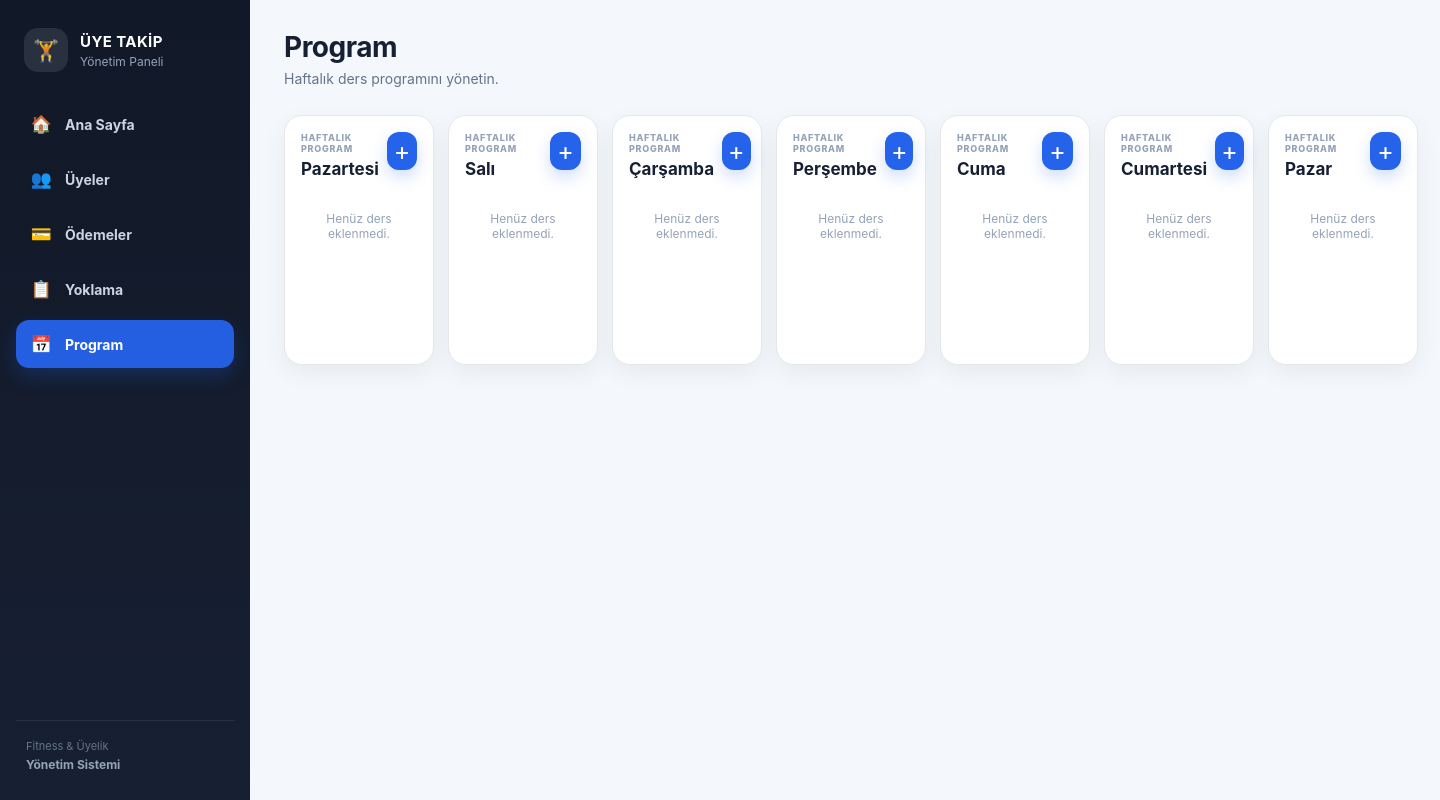
After one commit to ozhansurgec01-stack/EagleAI-Uyelik-Web, a Flask app: page /program in a window 1440 px wide. The commit adds this page. Run offline with Flask 3, Linux system fonts and the light colour scheme; data that the repository does not hold is empty.

Commit message:
feat: add weekly class program and expiry details

```diff
--- a/app.py
+++ b/app.py
@@ -7,16 +7,23 @@ app = Flask(__name__)
 init_db()
 
 
-def durum_hesapla(bitis):
+def kalan_gun_hesapla(bitis):
     if not bitis:
-        return "Aktif"
+        return None
 
     try:
         bitis_tarihi = datetime.strptime(bitis, "%Y-%m-%d").date()
     except ValueError:
+        return None
+
+    return (bitis_tarihi - date.today()).days
+
+
+def durum_hesapla(bitis):
+    kalan = kalan_gun_hesapla(bitis)
+
+    if kalan is None:
         return "Aktif"
-
-    kalan = (bitis_tarihi - date.today()).days
 
     if kalan < 0:
         return "Süresi Doldu"
@@ -62,7 +69,11 @@ def dashboard():
         """).fetchall()
 
     uyeler = [
-        dict(uye, durum=durum_hesapla(uye["bitis"]))
+        dict(
+            uye,
+            durum=durum_hesapla(uye["bitis"]),
+            kalan_gun=kalan_gun_hesapla(uye["bitis"])
+        )
         for uye in uyeler
     ]
 
@@ -252,6 +263,101 @@ def odeme_duzenle(odeme_id):
     return redirect(url_for("odemeler_sayfasi"))
 
 
+@app.route("/program")
+def program_sayfasi():
+    db = get_db()
+    gunler = [
+        "Pazartesi",
+        "Salı",
+        "Çarşamba",
+        "Perşembe",
+        "Cuma",
+        "Cumartesi",
+        "Pazar"
+    ]
+
+    programlar = db.execute("""
+        SELECT *
+        FROM programlar
+        ORDER BY
+            CASE gun
+                WHEN 'Pazartesi' THEN 1
+                WHEN 'Salı' THEN 2
+                WHEN 'Çarşamba' THEN 3
+                WHEN 'Perşembe' THEN 4
+                WHEN 'Cuma' THEN 5
+                WHEN 'Cumartesi' THEN 6
+                WHEN 'Pazar' THEN 7
+                ELSE 8
+            END,
+            baslangic_saati
+    """).fetchall()
+
+    db.close()
+
+    gun_programlari = {
+        gun: [dict(p) for p in programlar if p["gun"] == gun]
+        for gun in gunler
+    }
+
+    return render_template(
+        "program.html",
+        gunler=gunler,
+        gun_programlari=gun_programlari,
+        sayfa="program"
+    )
+
+
+@app.route("/program/ders-ekle", methods=["POST"])
+def program_ders_ekle():
+    ders_adi = request.form.get("ders_adi", "").strip()
+    gun = request.form.get("gun", "").strip()
+    baslangic_saati = request.form.get("baslangic_saati", "").strip()
+    sure_dakika = request.form.get("sure_dakika", "").strip()
+    egitmen = request.form.get("egitmen", "").strip()
+
+    gunler = {
+        "Pazartesi",
+        "Salı",
+        "Çarşamba",
+        "Perşembe",
+        "Cuma",
+        "Cumartesi",
+        "Pazar"
+    }
+
+    try:
+        sure = int(sure_dakika)
+    except ValueError:
+        return redirect(url_for("program_sayfasi"))
+
+    if (
+        not ders_adi
+        or gun not in gunler
+        or not baslangic_saati
+        or sure <= 0
+        or not egitmen
+    ):
+        return redirect(url_for("program_sayfasi"))
+
+    db = get_db()
+    db.execute("""
+        INSERT INTO programlar
+        (gun, ders_adi, baslangic_saati, sure_dakika, egitmen)
+        VALUES (?, ?, ?, ?, ?)
+    """, (
+        gun,
+        ders_adi,
+        baslangic_saati,
+        sure,
+        egitmen
+    ))
+    db.commit()
+    db.close()
+
+    return redirect(url_for("program_sayfasi"))
+
+
 @app.route("/uyeler")
 def uyeler_sayfasi():
     db = get_db()
@@ -281,7 +387,11 @@ def uyeler_sayfasi():
         """).fetchall()
 
     uyeler = [
-        dict(uye, durum=durum_hesapla(uye["bitis"]))
+        dict(
+            uye,
+            durum=durum_hesapla(uye["bitis"]),
+            kalan_gun=kalan_gun_hesapla(uye["bitis"])
+        )
         for uye in uyeler
     ]
 
--- a/database.py
+++ b/database.py
@@ -39,6 +39,17 @@ def init_db():
     """)
 
     db.execute("""
+        CREATE TABLE IF NOT EXISTS programlar (
+            id INTEGER PRIMARY KEY AUTOINCREMENT,
+            gun TEXT NOT NULL,
+            ders_adi TEXT NOT NULL,
+            baslangic_saati TEXT NOT NULL,
+            sure_dakika INTEGER NOT NULL,
+            egitmen TEXT NOT NULL
+        )
+    """)
+
+    db.execute("""
         CREATE TABLE IF NOT EXISTS yoklamalar (
             id INTEGER PRIMARY KEY AUTOINCREMENT,
             uye_id INTEGER NOT NULL,
--- a/static/css/style.css
+++ b/static/css/style.css
@@ -1246,3 +1246,182 @@ dialog::backdrop {
         gap: 4px;
     }
 }
+
+
+/* EAGLE PROGRAM */
+
+.program-week {
+    display: grid;
+    grid-template-columns: repeat(7, minmax(150px, 1fr));
+    gap: 14px;
+    margin-top: 22px;
+}
+
+.program-day {
+    background: #fff;
+    border: 1px solid #e5e7eb;
+    border-radius: 18px;
+    padding: 16px;
+    min-height: 250px;
+    box-shadow: 0 8px 24px rgba(15, 23, 42, .06);
+}
+
+.program-day-header {
+    display: flex;
+    align-items: flex-start;
+    justify-content: space-between;
+    gap: 8px;
+    margin-bottom: 18px;
+}
+
+.program-day-kicker {
+    display: block;
+    font-size: 9px;
+    font-weight: 800;
+    letter-spacing: .08em;
+    color: #94a3b8;
+    margin-bottom: 5px;
+}
+
+.program-day h2 {
+    margin: 0;
+    font-size: 17px;
+}
+
+.program-add {
+    width: 38px;
+    height: 38px;
+    border: 0;
+    border-radius: 12px;
+    background: #2563eb;
+    color: #fff;
+    font-size: 25px;
+    line-height: 1;
+    cursor: pointer;
+    box-shadow: 0 7px 16px rgba(37, 99, 235, .22);
+}
+
+.program-add:hover {
+    transform: translateY(-1px);
+}
+
+.program-lessons {
+    display: grid;
+    gap: 10px;
+}
+
+.program-lesson {
+    padding: 12px;
+    border-radius: 13px;
+    background: #f8fafc;
+    border: 1px solid #e2e8f0;
+}
+
+.program-lesson-time {
+    font-size: 13px;
+    font-weight: 800;
+    color: #2563eb;
+    margin-bottom: 5px;
+}
+
+.program-lesson strong {
+    display: block;
+    font-size: 14px;
+}
+
+.program-lesson span {
+    display: block;
+    margin-top: 4px;
+    color: #64748b;
+    font-size: 12px;
+}
+
+.program-empty {
+    color: #94a3b8;
+    font-size: 12px;
+    padding: 14px 4px;
+    text-align: center;
+}
+
+.program-modal {
+    width: min(520px, calc(100vw - 32px));
+}
+
+.program-modal label {
+    display: block;
+    margin: 13px 0 6px;
+    font-size: 13px;
+    font-weight: 800;
+    color: #334155;
+}
+
+.program-modal input,
+.program-modal select {
+    width: 100%;
+    box-sizing: border-box;
+}
+
+.program-form-row {
+    display: grid;
+    grid-template-columns: 1fr 1fr;
+    gap: 12px;
+}
+
+.program-submit {
+    width: 100%;
+    margin-top: 20px;
+}
+
+.today-alert.has-expiring {
+    animation: eagleTodayPulse 1.15s ease-in-out infinite;
+}
+
+.today-alert.has-expiring .today-dot {
+    animation: eagleTodayDot 850ms ease-in-out infinite;
+}
+
+@keyframes eagleTodayPulse {
+    0%, 100% {
+        transform: scale(1);
+        filter: brightness(1);
+        box-shadow: 0 8px 25px rgba(220, 38, 38, .18);
+    }
+    50% {
+        transform: scale(1.018);
+        filter: brightness(1.12);
+        box-shadow: 0 8px 42px rgba(220, 38, 38, .52);
+    }
+}
+
+@keyframes eagleTodayDot {
+    0%, 100% {
+        transform: scale(1);
+        opacity: 1;
+    }
+    50% {
+        transform: scale(1.65);
+        opacity: .55;
+    }
+}
+
+@media (max-width: 1200px) {
+    .program-week {
+        grid-template-columns: repeat(4, minmax(160px, 1fr));
+    }
+}
+
+@media (max-width: 760px) {
+    .program-week {
+        grid-template-columns: repeat(2, minmax(140px, 1fr));
+    }
+
+    .program-form-row {
+        grid-template-columns: 1fr;
+    }
+}
+
+@media (max-width: 480px) {
+    .program-week {
+        grid-template-columns: 1fr;
+    }
+}
--- /dev/null
+++ b/templates/program.html
@@ -0,0 +1,160 @@
+<!doctype html>
+<html lang="tr">
+<head>
+    <meta charset="UTF-8">
+    <meta name="viewport" content="width=device-width, initial-scale=1.0">
+    <title>Program · Üye Takip</title>
+    <link rel="stylesheet" href="{{ url_for('static', filename='css/style.css') }}">
+</head>
+
+<body>
+<div class="app-shell">
+
+    <aside class="sidebar">
+        <div class="sidebar-brand">
+            <div class="brand-icon">🏋️</div>
+            <div>
+                <strong>ÜYE TAKİP</strong>
+                <span>Yönetim Paneli</span>
+            </div>
+        </div>
+
+        <nav class="sidebar-nav">
+            <a href="{{ url_for('dashboard') }}" class="nav-item">
+                <span>🏠</span><span>Ana Sayfa</span>
+            </a>
+            <a href="{{ url_for('uyeler_sayfasi') }}" class="nav-item">
+                <span>👥</span><span>Üyeler</span>
+            </a>
+            <a href="{{ url_for('odemeler_sayfasi') }}" class="nav-item">
+                <span>💳</span><span>Ödemeler</span>
+            </a>
+            <a href="{{ url_for('yoklama_sayfasi') }}" class="nav-item">
+                <span>📋</span><span>Yoklama</span>
+            </a>
+            <a href="{{ url_for('program_sayfasi') }}" class="nav-item active">
+                <span>📅</span><span>Program</span>
+            </a>
+        </nav>
+
+        <div class="sidebar-footer">
+            <span>Fitness & Üyelik</span>
+            <strong>Yönetim Sistemi</strong>
+        </div>
+    </aside>
+
+    <main class="main-content">
+        <header class="topbar">
+            <div>
+                <h1>Program</h1>
+                <p>Haftalık ders programını yönetin.</p>
+            </div>
+        </header>
+
+        <section class="program-week">
+            {% for gun in gunler %}
+            <article class="program-day">
+                <div class="program-day-header">
+                    <div>
+                        <span class="program-day-kicker">HAFTALIK PROGRAM</span>
+                        <h2>{{ gun }}</h2>
+                    </div>
+
+                    <button
+                        type="button"
+                        class="program-add"
+                        onclick='programDersAc({{ gun|tojson }})'
+                        aria-label="{{ gun }} ders ekle">
+                        +
+                    </button>
+                </div>
+
+                <div class="program-lessons">
+                    {% for ders in gun_programlari[gun] %}
+                    <div class="program-lesson">
+                        <div class="program-lesson-time">
+                            {{ ders.baslangic_saati }}
+                        </div>
+                        <strong>{{ ders.ders_adi }}</strong>
+                        <span>{{ ders.sure_dakika }} dk · {{ ders.egitmen }}</span>
+                    </div>
+                    {% else %}
+                    <div class="program-empty">
+                        Henüz ders eklenmedi.
+                    </div>
+                    {% endfor %}
+                </div>
+            </article>
+            {% endfor %}
+        </section>
+    </main>
+</div>
+
+<dialog id="programDersModal">
+    <form method="post"
+          action="{{ url_for('program_ders_ekle') }}"
+          class="modal program-modal">
+
+        <div class="modal-title-row">
+            <div>
+                <span class="modal-kicker">DERS PROGRAMI</span>
+                <h2>Yeni Ders</h2>
+            </div>
+            <button type="button"
+                    class="modal-close"
+                    onclick="this.closest('dialog').close()">×</button>
+        </div>
+
+        <label>Ders Adı</label>
+        <input name="ders_adi"
+               placeholder="Örn. Reformer veya Zumba"
+               required>
+
+        <label>Gün</label>
+        <select name="gun" id="programGun" required>
+            {% for gun in gunler %}
+            <option value="{{ gun }}">{{ gun }}</option>
+            {% endfor %}
+        </select>
+
+        <div class="program-form-row">
+            <div>
+                <label>Başlangıç Saati</label>
+                <input name="baslangic_saati"
+                       type="time"
+                       required>
+            </div>
+
+            <div>
+                <label>Süre (dakika)</label>
+                <input name="sure_dakika"
+                       type="number"
+                       min="1"
+                       placeholder="60"
+                       required>
+            </div>
+        </div>
+
+        <label>Eğitmen</label>
+        <input name="egitmen"
+               placeholder="Eğitmen adı"
+               required>
+
+        <button type="submit" class="primary program-submit">
+            Dersi Ekle
+        </button>
+    </form>
+</dialog>
+
+<script>
+function programDersAc(gun) {
+    const modal = document.getElementById("programDersModal");
+    const select = document.getElementById("programGun");
+
+    select.value = gun;
+    modal.showModal();
+}
+</script>
+
+</body>
+</html>
```
Also changed, not shown: templates/dashboard.html (+10 -1 lines).
